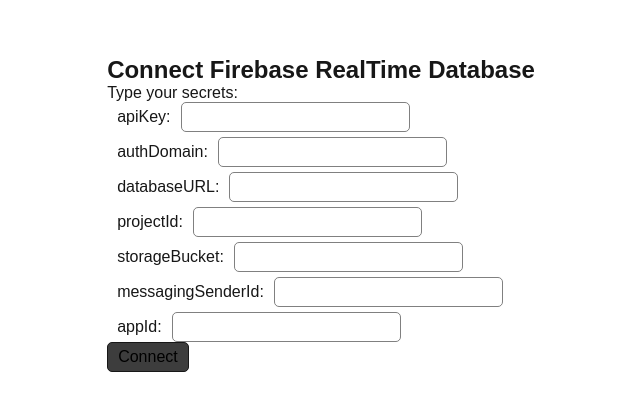
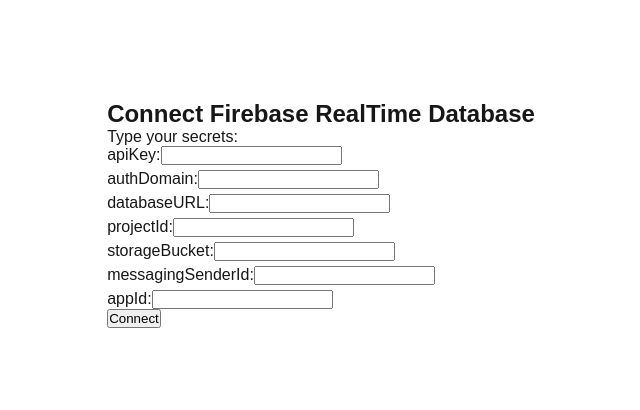
Before and after one commit to UkanaBastreet/admin-panel, a Next.js app: page / in a window 1280 px wide. Shown: the part 186-596 px from the top of the page, without its empty margins (319-959 px from the left). Built offline with nearby package versions, Linux system fonts and the light colour scheme.

Commit message:
some style changes

```diff
--- a/src/app/globals.css
+++ b/src/app/globals.css
@@ -29,6 +29,7 @@
   justify-content: center;
   align-items: center;
   flex-direction: column;
+  position: relative;
 }
 
 * {
@@ -47,23 +48,6 @@
     color-scheme: dark;
   }
 }
-input,
-button,
-label {
-  padding: 5px 10px;
-  font-size: 16px;
-  border-radius: 5px;
-  background: transparent;
-}
-input,
-button {
-  border: 1px solid gray;
-}
-button {
-  cursor: pointer;
-  border-color: #171717;
-  background-color: rgb(61, 61, 61);
-}
 .FirebaseConnectForm > main {
   display: flex;
   flex-direction: column;
```
